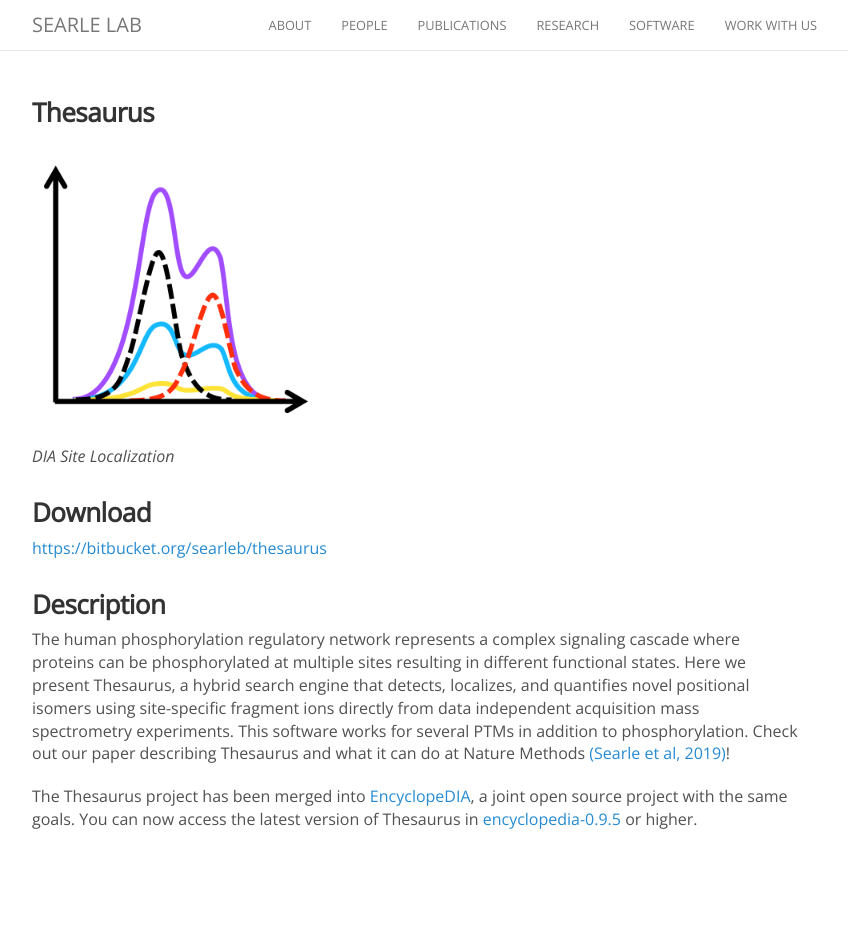
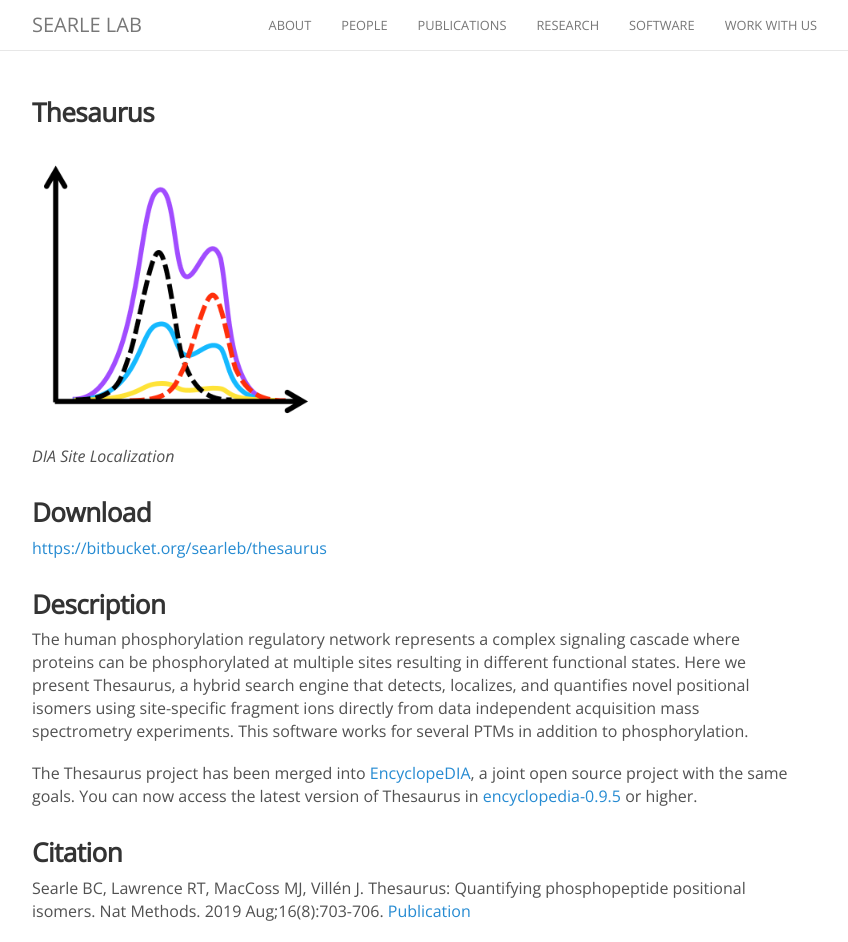
Before and after one commit to searlelab/searlelab.github.io, a Jekyll site: the page built from _software/thesaurus.md, in a window 1280 px wide and 942 px high. Shown: the whole window, without its empty margins (223-1071 px from the left). Built offline with Jekyll 4.4.1, drawn with Linux system fonts in a browser that asks for light colours; nearby versions of some CDN libraries; comment, search, counter and statistics services are not loaded.

Commit message:
Update thesaurus.md

```diff
--- a/_software/thesaurus.md
+++ b/_software/thesaurus.md
@@ -15,6 +15,11 @@ _DIA Site Localization_
 
 ### Description
 
-The human phosphorylation regulatory network represents a complex signaling cascade where proteins can be phosphorylated at multiple sites resulting in different functional states. Here we present Thesaurus, a hybrid search engine that detects, localizes, and quantifies novel positional isomers using site-specific fragment ions directly from data independent acquisition mass spectrometry experiments. This software works for several PTMs in addition to phosphorylation. Check out our paper describing Thesaurus and what it can do at Nature Methods [(Searle et al, 2019)](https://www.ncbi.nlm.nih.gov/pmc/articles/PMC7012383/)!
+The human phosphorylation regulatory network represents a complex signaling cascade where proteins can be phosphorylated at multiple sites resulting in different functional states. Here we present Thesaurus, a hybrid search engine that detects, localizes, and quantifies novel positional isomers using site-specific fragment ions directly from data independent acquisition mass spectrometry experiments. This software works for several PTMs in addition to phosphorylation.
 
 The Thesaurus project has been merged into [EncyclopeDIA](https://bitbucket.org/searleb/encyclopedia), a joint open source project with the same goals. You can now access the latest version of Thesaurus in [encyclopedia-0.9.5](https://bitbucket.org/searleb/encyclopedia/downloads/encyclopedia-0.9.5-executable.jar) or higher.
+
+
+### Citation
+Searle BC, Lawrence RT, MacCoss MJ, Villén J.
+Thesaurus: Quantifying phosphopeptide positional isomers. Nat Methods. 2019 Aug;16(8):703-706. [Publication](https://www.nature.com/articles/s41592-019-0498-4)
```
